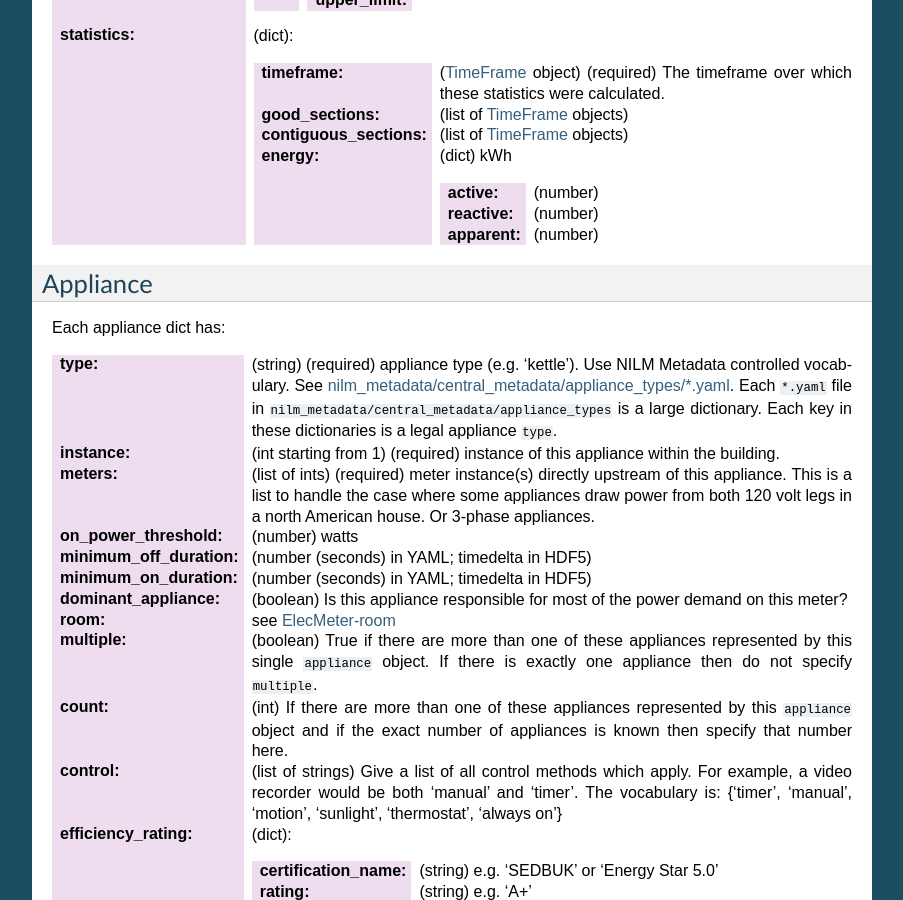
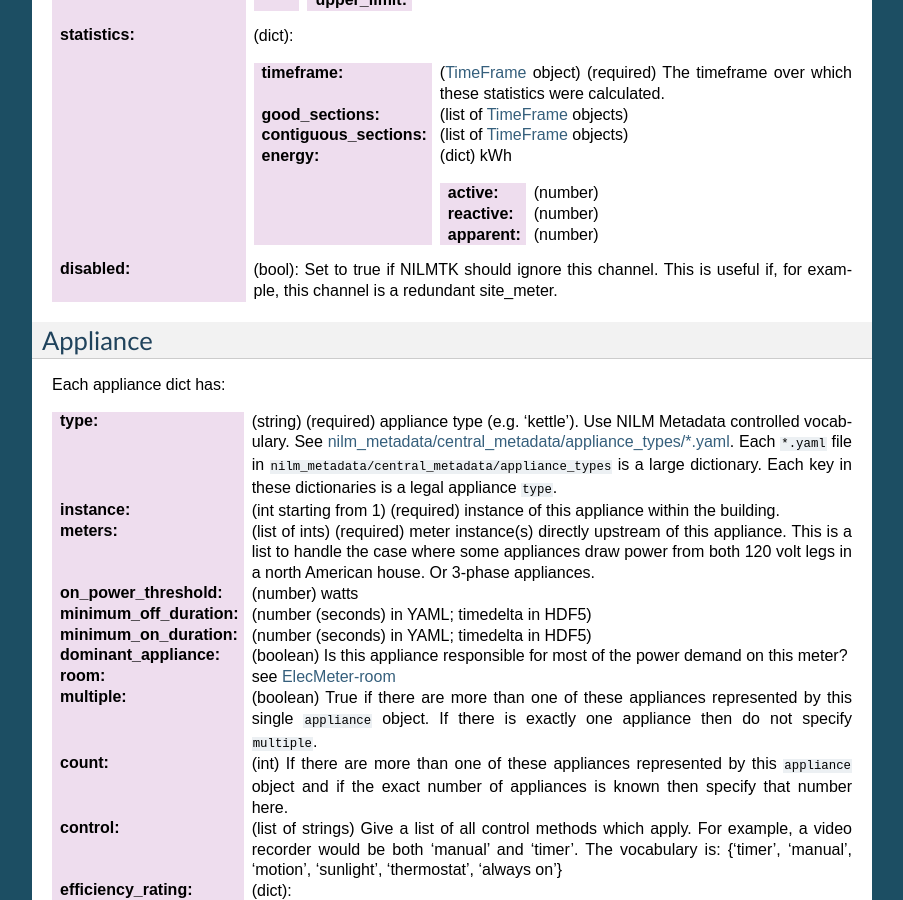
Before and after one commit to nilmtk/nilm_metadata, a Sphinx documentation site: the page built from docs/source/dataset_metadata.rst, in a window 1280 px wide and 900 px high, scrolled down 3957 px. Shown: the whole window, without its empty margins (198-1101 px from the left). Built offline with Sphinx 7.4.7, drawn with Linux system fonts in a browser that asks for light colours.

Commit message:
adding `disabled` to ElecMeter

```diff
--- a/docs/source/dataset_metadata.rst
+++ b/docs/source/dataset_metadata.rst
@@ -268,6 +268,10 @@ section on `Building`_ metadata above).
       :reactive: (number)
       :apparent: (number)
 
+:disabled: (bool): Set to true if NILMTK should ignore this channel.
+           This is useful if, for example, this channel is a redundant
+           site_meter.
+
 .. _appliance-schema:
 
 Appliance
```
